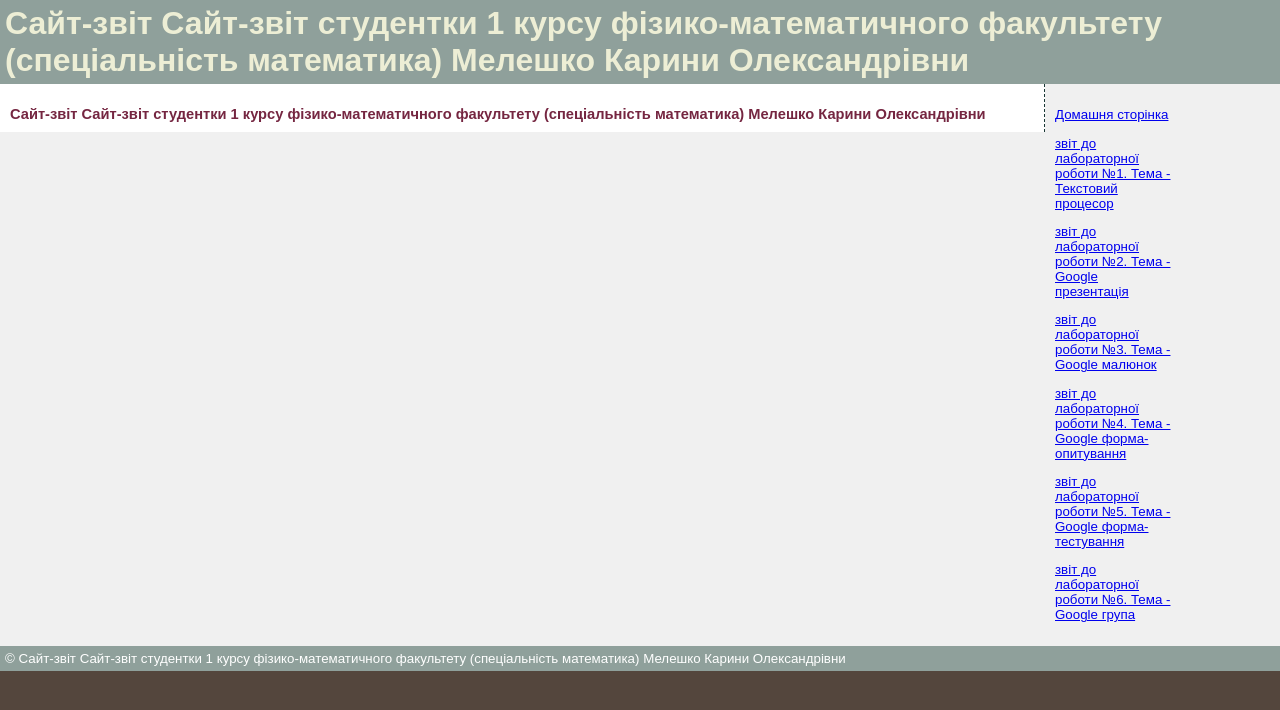
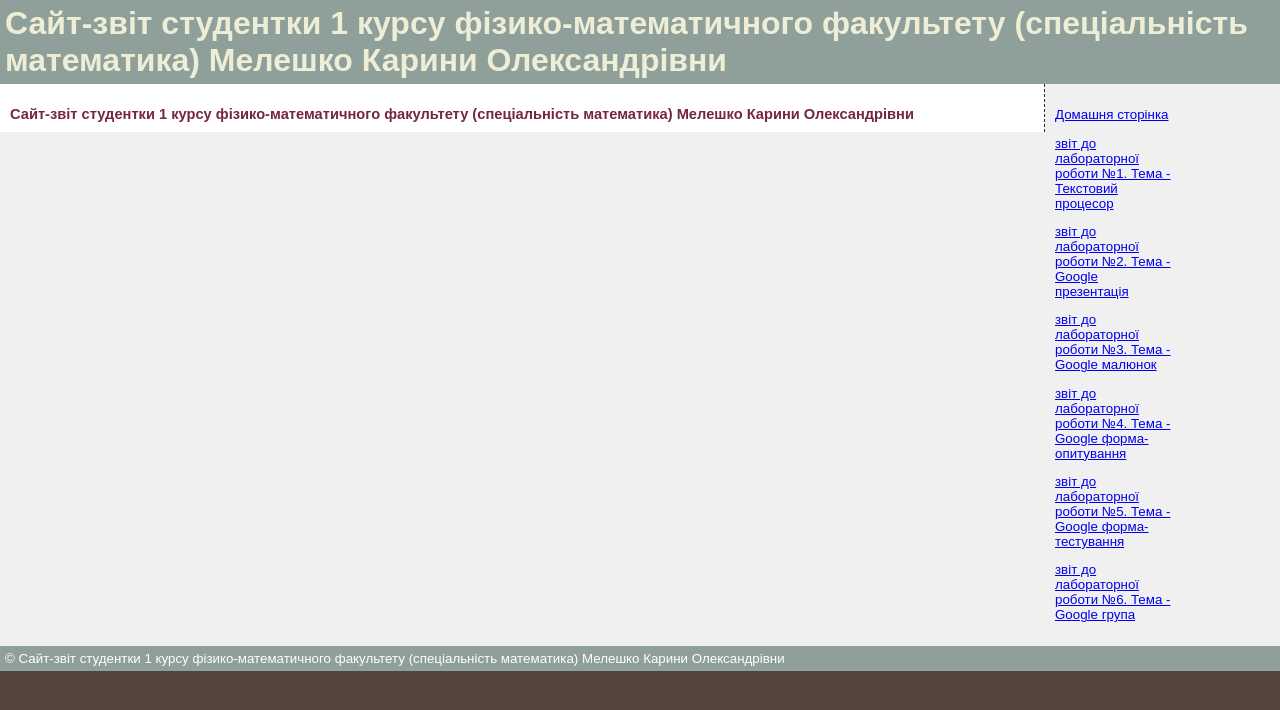
Before and after one commit to Karina763/-, a plain HTML site: page index.html in a window 1280 px wide. Drawn offline with Linux system fonts and the light colour scheme.

Commit message:
Update index.html

```diff
--- a/index.html
+++ b/index.html
@@ -53,9 +53,9 @@
  </head>
  <body>
   <div id="container">
-   <div id="header">Сайт-звіт Сайт-звіт студентки 1 курсу фізико-математичного факультету (спеціальність математика) Мелешко Карини Олександрівни </div>
+   <div id="header">Сайт-звіт студентки 1 курсу фізико-математичного факультету (спеціальність математика) Мелешко Карини Олександрівни </div>
    <div id="content">
-    <h2>Сайт-звіт Сайт-звіт студентки 1 курсу фізико-математичного факультету (спеціальність математика) Мелешко Карини Олександрівни</h2>
+    <h2>Сайт-звіт студентки 1 курсу фізико-математичного факультету (спеціальність математика) Мелешко Карини Олександрівни</h2>
    </div>
    <div id="sidebar">
     <p><a href="index.html">Домашня сторінка</a></p>
@@ -67,7 +67,7 @@
     <p><a href="lab6.html">звіт до лабораторної роботи №6. Тема -  Google група</a></p>
    </div>
    <div class="clear"></div>
-   <div id="footer">&copy; Сайт-звіт Сайт-звіт студентки 1 курсу фізико-математичного факультету (спеціальність математика) Мелешко Карини Олександрівни</div>
+   <div id="footer">&copy; Сайт-звіт студентки 1 курсу фізико-математичного факультету (спеціальність математика) Мелешко Карини Олександрівни</div>
   </div>
  </body>
 </html>
```
